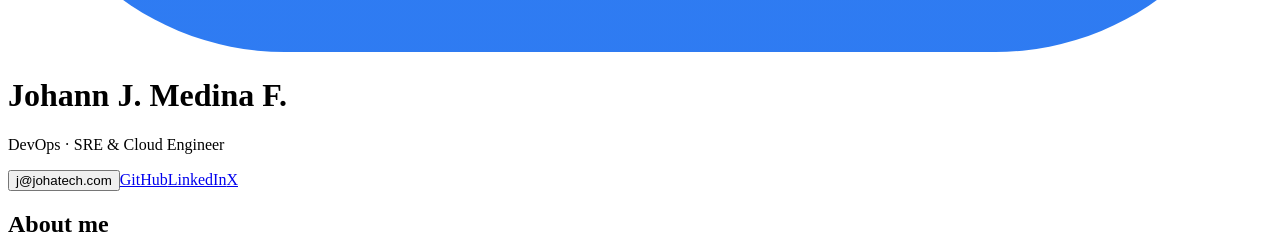
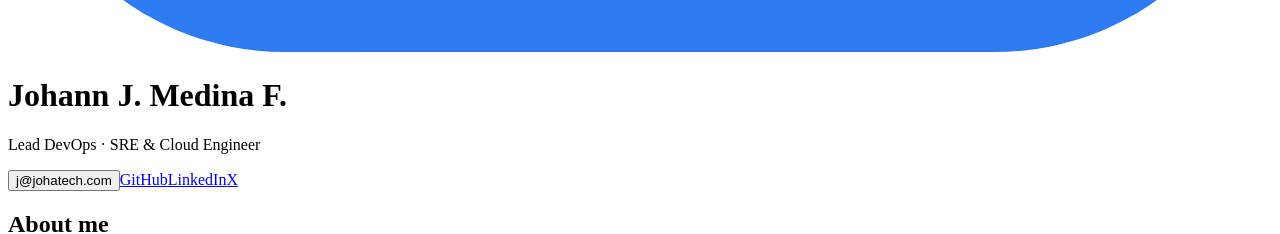
Before and after one commit to johannmx/johatech-landing, a React (Vite) app: page / in a window 1280 px wide. Shown: the part 1220-1454 px from the top of the page. Built offline with nearby package versions, Linux system fonts and the light colour scheme; the HTML template or start-up script is replaced by a standard one.

Commit message:
Fix: modify tagline

```diff
--- a/src/App.jsx
+++ b/src/App.jsx
@@ -2,7 +2,7 @@ import React, { useState } from 'react'
 
 const PROFILE = {
   name: 'Johann J. Medina F.',
-  tagline: 'DevOps · SRE & Cloud Engineer',
+  tagline: 'Lead DevOps · SRE & Cloud Engineer',
   about:
     'Millennial techie, fan de Apple. Lidero prácticas de plataforma, DevSecOps y observabilidad. Enfoque en confiabilidad, automatización y buen DX. Apasionado por la innovación y el aprendizaje continuo.',
   location: 'Buenos Aires, Argentina',
```
